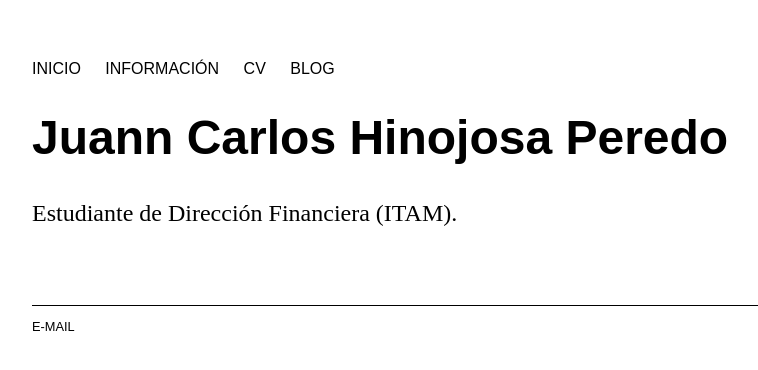
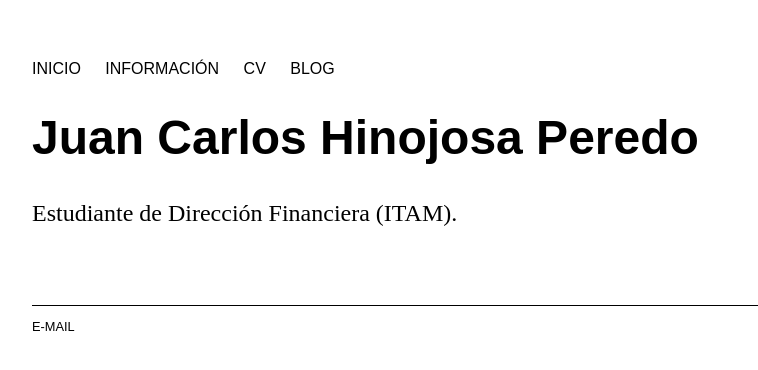
Before and after one commit to jhinojosp/jhinojosp.github.io, a Jekyll site: the page built from index.html, in a window 1280 px wide. Shown: the top 370 px of the page, without its empty margins (160-918 px from the left). Built offline with Jekyll 4.4.1, drawn with Linux system fonts in a browser that asks for light colours.

Commit message:
final test today

```diff
--- a/index.html
+++ b/index.html
@@ -3,6 +3,6 @@ layout: default
 title: Juan C. Hinojosa P.
 ---
 <div class="blurb">
-	<h1>Juann Carlos Hinojosa Peredo</h1>
+	<h1>Juan Carlos Hinojosa Peredo</h1>
 	<p>Estudiante de Dirección Financiera (<a href="https://itam.mx">ITAM</a>).</p>
 </div><!-- /.blurb -->
```
